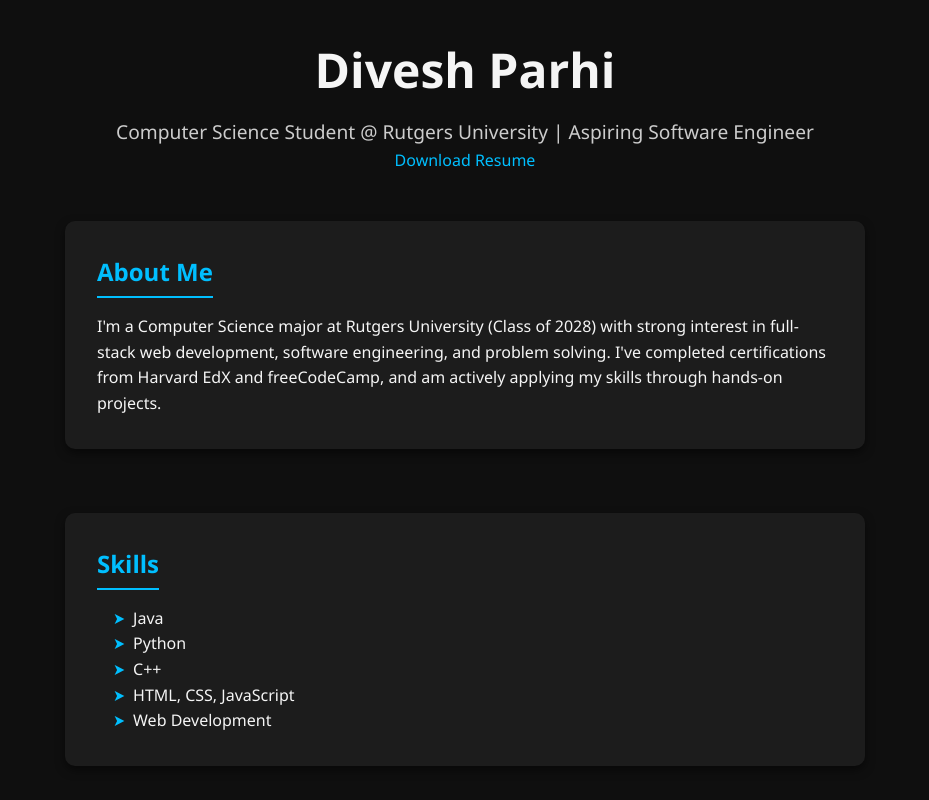
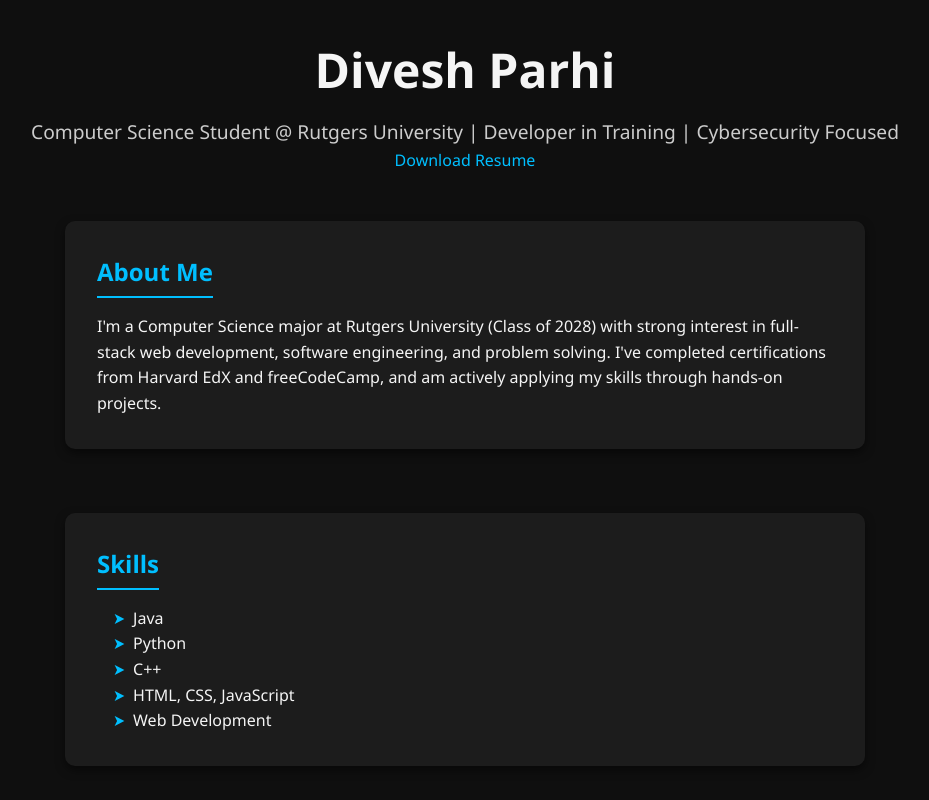
Before and after one commit to dp1806/Portfolio, a plain HTML site: page index.html in a window 1280 px wide. Shown: the top 800 px of the page, without its empty margins (175-1104 px from the left). Drawn offline with Linux system fonts and the light colour scheme.

Commit message:
index.html

```diff
--- a/index.html
+++ b/index.html
@@ -9,7 +9,7 @@
     <body>
     <header>
         <h1>Divesh Parhi</h1>
-        <p>Computer Science Student @ Rutgers University | Aspiring Software Engineer</p>
+        <p>Computer Science Student @ Rutgers University | Developer in Training | Cybersecurity Focused</p>
         <a href="Parhi.Divesh.Resume.pdf" download class="resume-button">Download Resume</a>
     </header>
 
```
